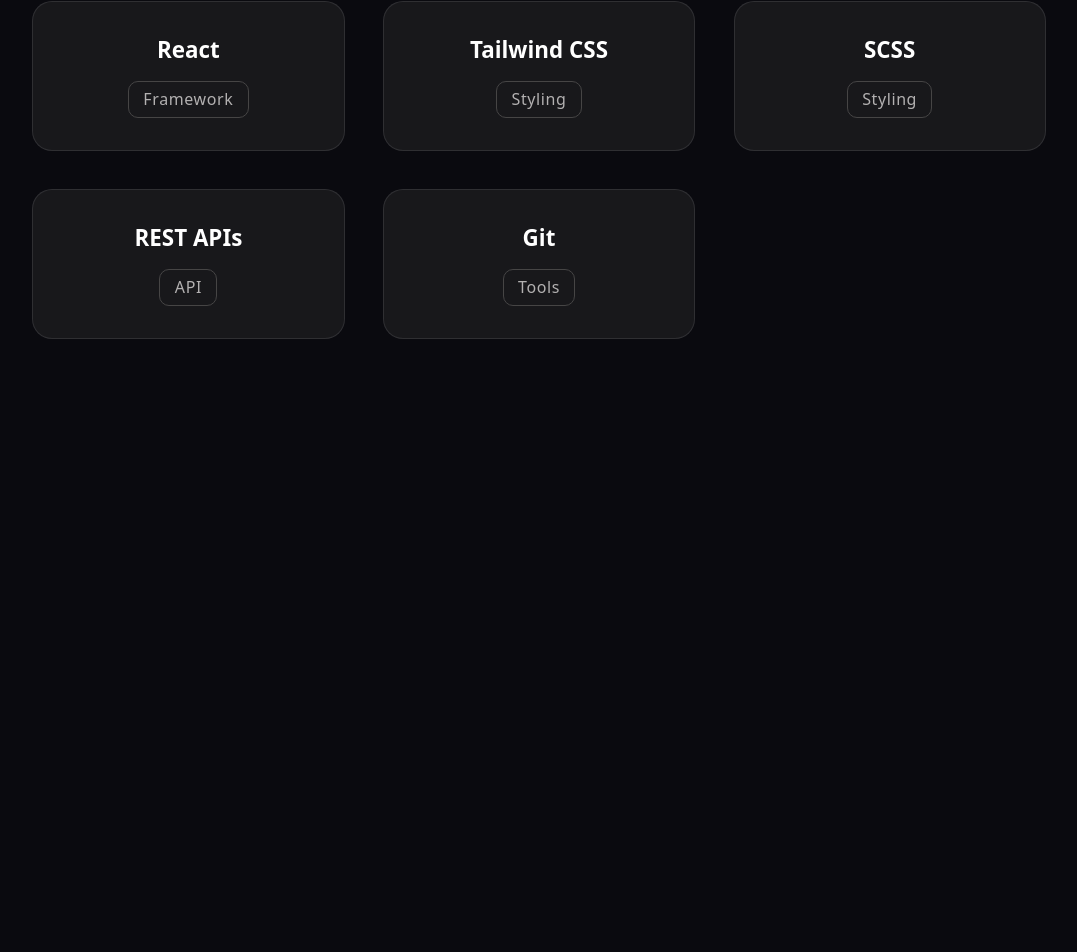
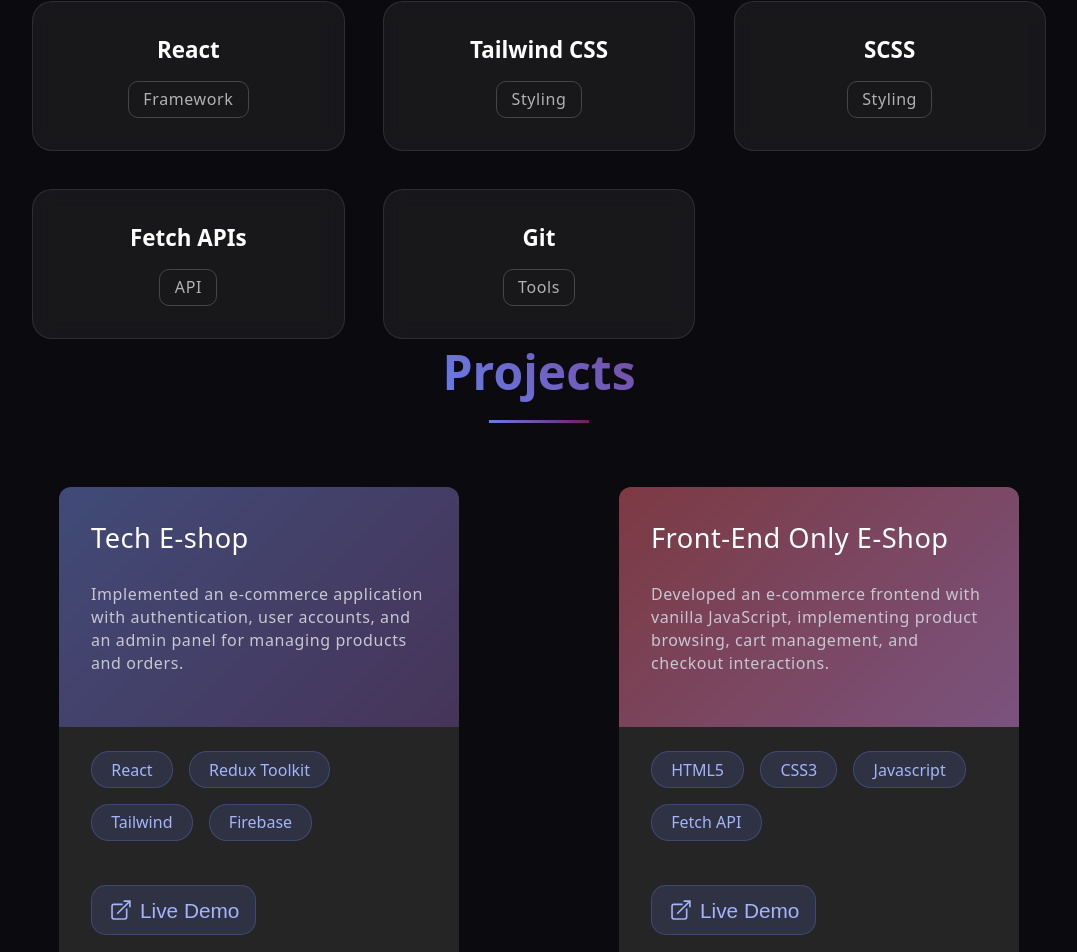
Before and after one commit to doctormike1992/Portfolio, a React (Vite) app: page / in a window 1280 px wide. Shown: the part 1815-2767 px from the top of the page, without its empty margins (101-1178 px from the left). Before the commit the page ends 2154 px from the top, so only its background shows below. Built offline with nearby package versions, Linux system fonts and the light colour scheme.

Commit message:
added the projects component and started animating it

```diff
--- a/src/App.jsx
+++ b/src/App.jsx
@@ -4,6 +4,7 @@ import Intro from './components/Inrto';
 import Stars from './components/Stars';
 import About from './components/About';
 import Skills from './components/Skills';
+import Projects from './components/Projects';
 
 function App() {
 
@@ -15,6 +16,7 @@ function App() {
       <Intro />
       <About />
       <Skills />
+      <Projects />
     </>
   );
 }
--- /dev/null
+++ b/src/components/Projects.jsx
@@ -0,0 +1,85 @@
+import "../styles/projects.scss";
+// eslint-disable-next-line no-unused-vars
+import { motion } from "motion/react";
+import link from "../assets/link.svg";
+
+
+export default function Projects() {
+  return (
+    <motion.section
+      initial={{ opacity: 0, y: 40 }}
+      whileInView={{ opacity: 1, y: 0 }}
+      transition={{ ease: "easeOut", duration: 0.8 }}
+      viewport={{ once: true }}
+      id="projects"
+    >
+      <div id="projectsHeader">
+        <h1>Projects</h1>
+        <motion.div
+          initial={{ width: 0 }}
+          whileInView={{ width: 100 }}
+          viewport={{ once: true }}
+          transition={{ ease: "easeOut", duration: 0.9 }}
+          id="underline"
+        ></motion.div>
+      </div>
+
+      <motion.div id="projectsContainer">
+        <motion.div className="project">
+          <h1>Tech E-shop</h1>
+          <p>
+            Implemented an e-commerce application with authentication, user
+            accounts, and an admin panel for managing products and orders.
+          </p>
+          <div className="technologies">
+            <span>React</span>
+            <span>Redux Toolkit</span>
+            <span>Tailwind</span>
+            <span>Firebase</span>
+          </div>
+          <button>
+            <img src={link} alt="external link logo" />
+            Live Demo
+          </button>
+        </motion.div>
+
+        <motion.div className="project">
+          <h1>Front-End Only E-Shop</h1>
+          <p>
+            Developed an e-commerce frontend with vanilla JavaScript,
+            implementing product browsing, cart management, and checkout
+            interactions.
+          </p>
+          <div className="technologies">
+            <span>HTML5</span>
+            <span>CSS3</span>
+            <span>Javascript</span>
+            <span>Fetch API</span>
+          </div>
+          <button>
+            <img src={link} alt="external link logo" />
+            Live Demo
+          </button>
+        </motion.div>
+
+        <motion.div className="project">
+          <h1>Netflix Home Page Clone</h1>
+          <p>
+            Netflix-style frontend clone with dynamic content rendering and
+            responsive design using vanilla JavaScript.
+          </p>
+          <div className="technologies">
+            <span>HTML5</span>
+            <span>CSS3</span>
+            <span>Javascript</span>
+            <span>Fetch API</span>
+          </div>
+          <button>
+            <img src={link} alt="external link logo" />
+            Live Demo
+          </button>
+        </motion.div>
+      </motion.div>
+    </motion.section>
+  );
+}
--- a/src/components/Skills.jsx
+++ b/src/components/Skills.jsx
@@ -19,7 +19,7 @@ export default function Skills() {
     { skill: "React", span: "Framework" },
     { skill: "Tailwind CSS", span: "Styling" },
     { skill: "SCSS", span: "Styling" },
-    { skill: "REST APIs", span: "API" },
+    { skill: "Fetch APIs", span: "API" },
     { skill: "Git", span: "Tools" },
   ];
   return (
--- /dev/null
+++ b/src/styles/projects.scss
@@ -0,0 +1,135 @@
+@mixin flexing($row, $align, $justify) {
+  display: flex;
+  flex-direction: $row;
+  align-items: $align;
+  justify-content: $justify;
+}
+
+$h1Background: linear-gradient(45deg, #667eea 0%, #764ba2 100%);
+$underlineBackground: linear-gradient(
+  45deg,
+  #667eea,
+  #764ba2,
+  rgb(109, 28, 98)
+);
+
+#projects {
+  @include flexing(column, center, center);
+  width: 100%;
+  gap: 4rem;
+  #projectsHeader {
+    @include flexing(column, center, center);
+    h1 {
+      background: $h1Background;
+      -webkit-background-clip: text;
+      background-clip: text;
+      color: transparent;
+      font-size: 3rem;
+      text-align: center;
+    }
+    #underline {
+      height: 0.2rem;
+      background: $underlineBackground;
+      margin-top: 1rem;
+    }
+  }
+  #projectsContainer {
+    @include flexing(row, center, center);
+    gap: 10rem;
+    flex-wrap: wrap;
+    .project {
+      @include flexing(column, start, start);
+      border-radius: 12px;
+      width: 25rem;
+      height: 30rem;
+      padding: 2rem;
+      position: relative;
+      overflow: hidden;
+      background: rgb(37, 37, 37);
+      z-index: 1;
+      transition: transform .2s ease-out, box-shadow .1s ease-out;
+
+      &:first-child::before {
+        content: "";
+        position: absolute;
+        inset: 0 0 50% 0;
+        z-index: -1;
+        background: linear-gradient(
+          135deg,
+          hsla(229, 76%, 66%, 0.418) 0%,
+          hsla(270, 37%, 46%, 0.418) 100%
+        );
+      }
+
+      &:nth-child(2)::before {
+        content: "";
+        position: absolute;
+        inset: 0 0 50% 0;
+        z-index: -1;
+        background: linear-gradient(
+          135deg,
+          hsla(352, 89%, 65%, 0.418) 0%,
+          hsla(294, 93%, 78%, 0.418) 100%
+        );
+      }
+      &:nth-child(3)::before {
+        content: "";
+        position: absolute;
+        inset: 0 0 50% 0;
+        z-index: -1;
+        background: linear-gradient(
+          135deg,
+          hsla(183, 100%, 50%, 0.418) 0%,
+          hsla(208, 99%, 65%, 0.418) 100%
+        );
+      }
+      &:hover{
+        filter: brightness(1.1);
+        box-shadow: 0 0 30px 5px #91a3ff;
+      }
+
+      h1 {
+        color: white;
+        font-size: 1.7rem;
+        font-weight: 500;
+        letter-spacing: 0.5px;
+        margin-bottom: 1.7rem;
+      }
+      p {
+        color: #c7c7d1;
+        letter-spacing: 0.6px;
+        line-height: 23px;
+        margin-bottom: 2rem;
+      }
+      .technologies {
+        @include flexing(row, start, start);
+        gap: 1rem;
+        flex-wrap: wrap;
+        margin: auto 0;
+        span {
+          color: #a5b4fc;
+          background-color: rgba(102, 126, 234, 0.15);
+          border: 1px solid rgba(102, 126, 234, 0.3);
+          padding: 0.4rem 1.2rem;
+          border-radius: 18px;
+          font-weight: 500;
+        }
+      }
+      button {
+        @include flexing(row, end, center);
+        color: #a5b4fc;
+        background-color: rgba(102, 126, 234, 0.15);
+        border: 1px solid rgba(102, 126, 234, 0.3);
+        padding: 0.7rem 1rem;
+        border-radius: 15px;
+        font-weight: 500;
+        font-size: 1.3rem;
+        gap: 0.4rem;
+        img {
+          width: 1.6rem;
+          height: 1.6rem;
+        }
+      }
+    }
+  }
+}
--- a/src/styles/skills.scss
+++ b/src/styles/skills.scss
@@ -54,6 +54,7 @@ $underlineBackground: linear-gradient(
         border: 1px solid rgba(255, 255, 255, 0.1);
         padding: 2rem 4rem;
         border-radius: 20px;
+        backdrop-filter: blur(10px);
         gap: 1rem;
         transition: all .1s ease-in-out;
         &:hover{
```
Also changed, not shown: src/assets/link.svg (added).
